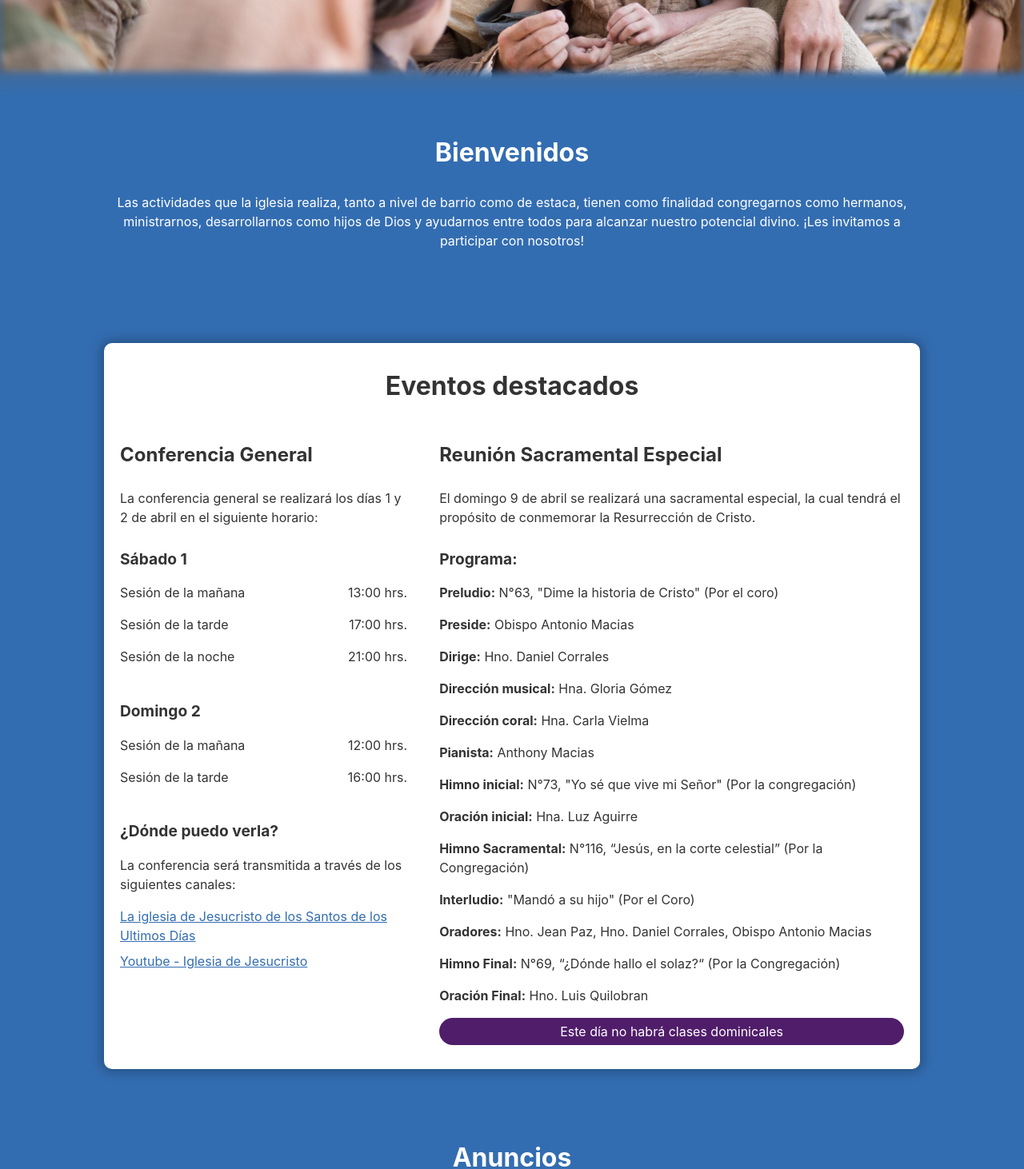
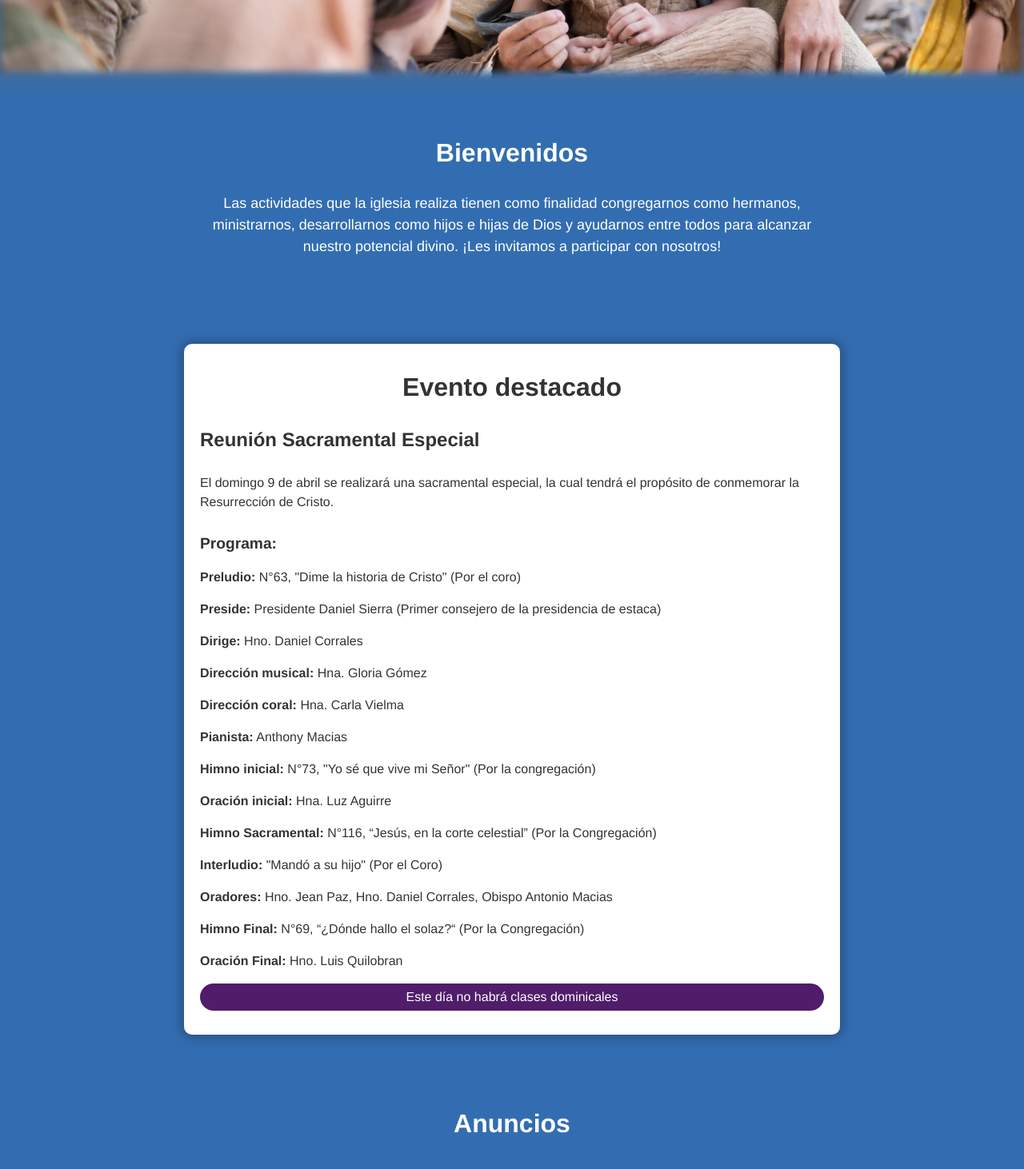
Before and after one commit to joaquinmoralest/ward-news, a React (Vite) app: page / in a window 1280 px wide. Shown: the part 300-1762 px from the top of the page at 80% size. Built offline with nearby package versions, Linux system fonts and the light colour scheme.

Commit message:
feat: update information and transform sections in components

```diff
--- a/index.html
+++ b/index.html
@@ -1,10 +1,10 @@
 <!DOCTYPE html>
-<html lang="en">
+<html lang="es">
   <head>
     <meta charset="UTF-8" />
     <link rel="icon" type="image/svg+xml" href="/vite.svg" />
     <meta name="viewport" content="width=device-width, initial-scale=1.0" />
-    <title>Vite + React</title>
+    <title>Barrio Las Avenidas</title>
   </head>
   <body>
     <div id="root"></div>
--- a/src/App.css
+++ /dev/null
@@ -1,82 +0,0 @@
-.hero {
-  width: 100%;
-  min-height: 50vh;
-  color: #fff;
-  display: flex;
-  justify-content: center;
-  align-items: center;
-  background: url('./assets/banner.jpeg');
-  background-repeat: no-repeat;
-  background-size: cover;
-  background-position: center;
-  box-shadow: 0 0 14px 10px #336db1, inset 0px -10px 10px #336db1;
-  filter: grayscale(20%);
-}
-
-.welcome {
-  text-align: center;
-}
-
-.container.highlight-events {
-  border-radius: 10px;
-  box-shadow: 0 0 14px 4px rgba(0, 0, 0, .25);
-  padding: 30px 10px;
-  background-color: white;
-  color: rgba(0, 0, 0, 0.8);
-}
-
-.highlight-events h2 {
-  margin: 0;
-  margin-bottom: 20px;
-}
-
-.highlights {
-  display: flex;
-  justify-content: center;
-  gap: 20px;
-}
-
-.highlights article {
-  flex-grow: 1;
-  padding: 0 10px;
-}
-
-.program span {
-  font-weight: 700;
-}
-
-.program .cronogram {
-  display: flex;
-  justify-content: space-between;
-}
-
-.program .cronogram .time {
-  text-align: right;
-}
-
-.highlights article .reminder {
-  background-color: #501d6a;
-  border-radius: 20px;
-  color: #fff;
-  display: block;
-  margin: 0 auto;
-  padding: 5px;
-  text-align: center;
-  /* width: 100%; */
-}
-
-.banner {
-  width: 100%;
-}
-
-.banner img {
-  width: 100%;
-  height: 100%;
-}
-
-@media screen and (max-width: 780px) {
-  .highlights {
-    display: flex;
-    flex-direction: column;
-  }
-}
--- a/src/App.jsx
+++ b/src/App.jsx
@@ -1,83 +1,14 @@
-import './App.css'
+import Hero from './components/Hero'
+import Highlight from './components/Highlight'
+import Welcome from './components/Welcome'
 
 function App() {
   return (
     <>
-      <div className='hero'>
-        <h1>Barrio <br />Las avenidas</h1>
-      </div>
-
-      <section className='welcome'>
-        <div className='container'>
-          <h2>Bienvenidos</h2>
-          <p>Las actividades que la iglesia realiza, tanto a nivel de barrio como de estaca, tienen como finalidad congregarnos como hermanos, ministrarnos, desarrollarnos como hijos de Dios y ayudarnos entre todos para alcanzar nuestro potencial divino. ¡Les invitamos a participar con nosotros!</p>
-          </div>
-      </section>
-
+      <Hero />
+      <Welcome />
       <main>
-        <section>
-          <div className='container highlight-events'>
-            <h2>Eventos destacados</h2>
-            <div className='highlights'>
-              <article>
-                <h3>Conferencia General</h3>
-                <p>La conferencia general se realizará los días 1 y 2 de abril en el siguiente horario:</p>
-                <div className='program'>
-                  <h4>Sábado 1</h4>
-                  <div className='cronogram'>
-                    <div className='sesion'>
-                      <p>Sesión de la mañana</p>
-                      <p>Sesión de la tarde</p>
-                      <p>Sesión de la noche</p>
-                    </div>
-                    <div className='time'>
-                      <p>13:00 hrs.</p>
-                      <p>17:00 hrs.</p>
-                      <p>21:00 hrs.</p>
-                    </div>
-                  </div>
-                  <h4>Domingo 2</h4>
-                  <div className='cronogram'>
-                    <div className='sesion'>
-                      <p>Sesión de la mañana</p>
-                      <p>Sesión de la tarde</p>
-                    </div>
-                    <div className='time'>
-                      <p>12:00 hrs.</p>
-                      <p>16:00 hrs.</p>
-                    </div>
-                  </div>
-                  <h4>¿Dónde puedo verla?</h4>
-                  <p>La conferencia será transmitida a través de los siguientes canales:</p>
-                  <a href="https://www.churchofjesuschrist.org/?lang=spa">La iglesia de Jesucristo de los Santos de los Ultimos Días</a>
-                  <a href="https://www.youtube.com/@IglesiadeJesucristoESP">Youtube - Iglesia de Jesucristo</a>
-                </div>
-              </article>
-              <article>
-                <h3>Reunión Sacramental Especial</h3>
-                <p>El domingo 9 de abril se realizará una sacramental especial, la cual tendrá el propósito de conmemorar la Resurrección de Cristo.</p>
-                <div className='program'>
-                  <h4>Programa:</h4>
-                  <p><span>Preludio:</span> N°63, "Dime la historia de Cristo" (Por el coro)</p>
-                  <p><span>Preside:</span> Obispo Antonio Macias</p>
-                  <p><span>Dirige:</span> Hno. Daniel Corrales</p>
-                  <p><span>Dirección musical:</span> Hna. Gloria Gómez</p>
-                  <p><span>Dirección coral:</span> Hna. Carla Vielma</p>
-                  <p><span>Pianista:</span> Anthony Macias</p>
-                  <p><span>Himno inicial:</span> N°73, "Yo sé que vive mi Señor" (Por la congregación)</p>
-                  <p><span>Oración inicial:</span> Hna. Luz Aguirre</p>
-                  <p><span>Himno Sacramental:</span> N°116, “Jesús, en la corte celestial” (Por la Congregación)</p>
-                  <p><span>Interludio:</span> "Mandó a su hijo" (Por el Coro)</p>
-                  <p><span>Oradores:</span> Hno. Jean Paz, Hno. Daniel Corrales, Obispo Antonio Macias</p>
-                  <p><span>Himno Final:</span> N°69, “¿Dónde hallo el solaz?“ (Por la Congregación)</p>
-                  <p><span>Oración Final:</span> Hno. Luis Quilobran</p>
-                </div>
-                <span className='reminder'>Este día no habrá clases dominicales</span>
-              </article>
-            </div>
-          </div>
-        </section>
-
+        <Highlight />
         <section>
           <div className='container'>
             <h2>Anuncios</h2>
--- /dev/null
+++ b/src/components/Hero.jsx
@@ -0,0 +1,11 @@
+import styles from '../styles/Hero.module.css'
+
+function Hero() {
+  return (
+    <div className={styles.hero}>
+      <h1>Barrio <br />Las avenidas</h1>
+    </div>
+  )
+}
+
+export default Hero
--- /dev/null
+++ b/src/components/Highlight.jsx
@@ -0,0 +1,36 @@
+import styles from '../styles/Highlight.module.css'
+
+function Highlight() {
+  return (
+    <section>
+      <div className={`container ${styles.highlightEvents}`}>
+        <h2>Evento destacado</h2>
+        <div className={styles.highlights}>
+          <article>
+            <h3>Reunión Sacramental Especial</h3>
+            <p>El domingo 9 de abril se realizará una sacramental especial, la cual tendrá el propósito de conmemorar la Resurrección de Cristo.</p>
+            <div className={styles.program}>
+              <h4>Programa:</h4>
+              <p><span>Preludio:</span> N°63, "Dime la historia de Cristo" (Por el coro)</p>
+              <p><span>Preside:</span> Presidente Daniel Sierra (Primer consejero de la presidencia de estaca)</p>
+              <p><span>Dirige:</span> Hno. Daniel Corrales</p>
+              <p><span>Dirección musical:</span> Hna. Gloria Gómez</p>
+              <p><span>Dirección coral:</span> Hna. Carla Vielma</p>
+              <p><span>Pianista:</span> Anthony Macias</p>
+              <p><span>Himno inicial:</span> N°73, "Yo sé que vive mi Señor" (Por la congregación)</p>
+              <p><span>Oración inicial:</span> Hna. Luz Aguirre</p>
+              <p><span>Himno Sacramental:</span> N°116, “Jesús, en la corte celestial” (Por la Congregación)</p>
+              <p><span>Interludio:</span> "Mandó a su hijo" (Por el Coro)</p>
+              <p><span>Oradores:</span> Hno. Jean Paz, Hno. Daniel Corrales, Obispo Antonio Macias</p>
+              <p><span>Himno Final:</span> N°69, “¿Dónde hallo el solaz?“ (Por la Congregación)</p>
+              <p><span>Oración Final:</span> Hno. Luis Quilobran</p>
+            </div>
+            <span className={styles.reminder}>Este día no habrá clases dominicales</span>
+          </article>
+        </div>
+      </div>
+    </section>
+  )
+}
+
+export default Highlight
--- /dev/null
+++ b/src/components/Welcome.jsx
@@ -0,0 +1,14 @@
+import styles from '../styles/Welcome.module.css'
+
+function Welcome() {
+  return (
+    <section className={styles.welcome}>
+      <div className={styles.container}>
+        <h2>Bienvenidos</h2>
+        <p>Las actividades que la iglesia realiza tienen como finalidad congregarnos como hermanos, ministrarnos, desarrollarnos como hijos e hijas de Dios y ayudarnos entre todos para alcanzar nuestro potencial divino. ¡Les invitamos a participar con nosotros!</p>
+      </div>
+    </section>
+  )
+}
+
+export default Welcome
--- a/src/index.css
+++ b/src/index.css
@@ -1,9 +1,8 @@
 :root {
-  font-family: Inter, system-ui, Avenir, Helvetica, Arial, sans-serif;
+  font-family: Avenir, Helvetica, Arial, sans-serif;
   font-size: 16px;
   line-height: 1.5;
   font-weight: 400;
-  color: rgba(0, 0, 0, 0.8);
   background-color: white;
 }
 
@@ -53,7 +52,7 @@ h4 {
 }
 
 main {
-  padding: 20px;
+  padding: 10px;
 }
 
 section {
@@ -71,6 +70,5 @@ li {
 
 .container {
   width: 100%;
-  max-width: 1000px;
-  padding: 0 20px;
+  max-width: 800px;
 }
--- /dev/null
+++ b/src/styles/Hero.module.css
@@ -0,0 +1,14 @@
+.hero {
+  width: 100%;
+  min-height: 50vh;
+  color: #fff;
+  display: flex;
+  justify-content: center;
+  align-items: center;
+  background: url('../assets/banner.jpeg');
+  background-repeat: no-repeat;
+  background-size: cover;
+  background-position: center;
+  box-shadow: 0 0 14px 10px #336db1, inset 0px -10px 10px #336db1;
+  filter: grayscale(20%);
+}
--- /dev/null
+++ b/src/styles/Highlight.module.css
@@ -0,0 +1,38 @@
+.highlightEvents {
+  border-radius: 10px;
+  box-shadow: 0 0 14px 4px rgba(0, 0, 0, .25);
+  padding: 30px 10px;
+  background-color: white;
+  color: rgba(0, 0, 0, 0.8);
+}
+
+.highlightEvents h2 {
+  margin: 0;
+  margin-bottom: 20px;
+}
+
+.highlights article {
+  padding: 0 10px;
+}
+
+.program span {
+  font-weight: 700;
+}
+
+.highlights article .reminder {
+  background-color: #501d6a;
+  border-radius: 20px;
+  color: #fff;
+  display: block;
+  margin: 0 auto;
+  padding: 5px;
+  text-align: center;
+  /* width: 100%; */
+}
+
+@media screen and (max-width: 780px) {
+  .highlights {
+    display: flex;
+    flex-direction: column;
+  }
+}
--- /dev/null
+++ b/src/styles/Welcome.module.css
@@ -0,0 +1,10 @@
+.container {
+  width: 100%;
+  max-width: 800px;
+  padding: 0 20px;
+}
+
+.welcome {
+  font-size: 18px;
+  text-align: center;
+}
```
